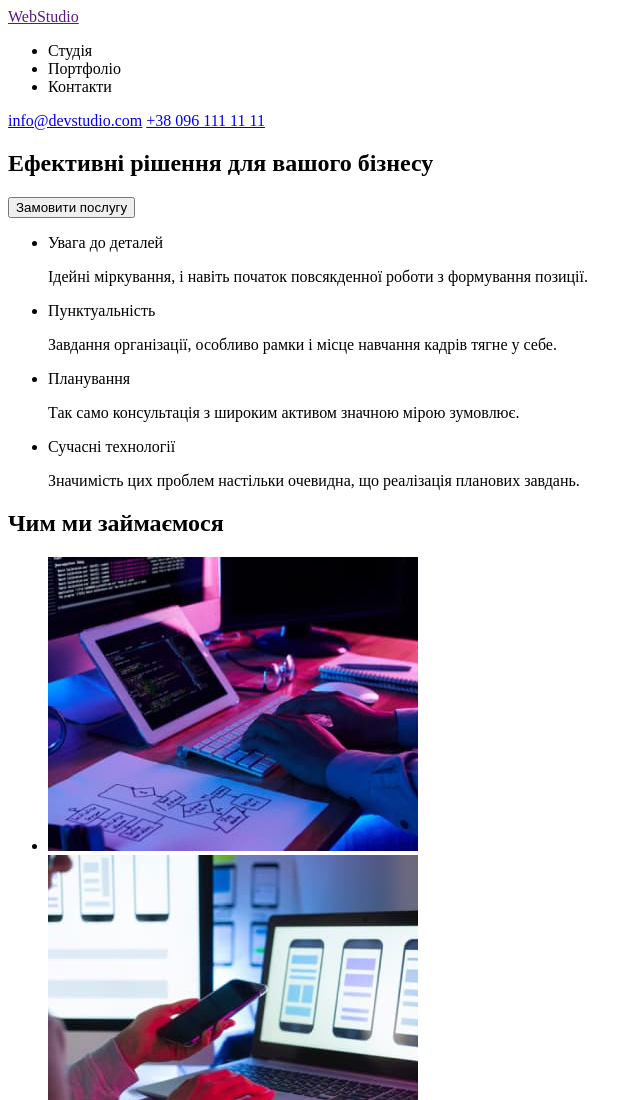
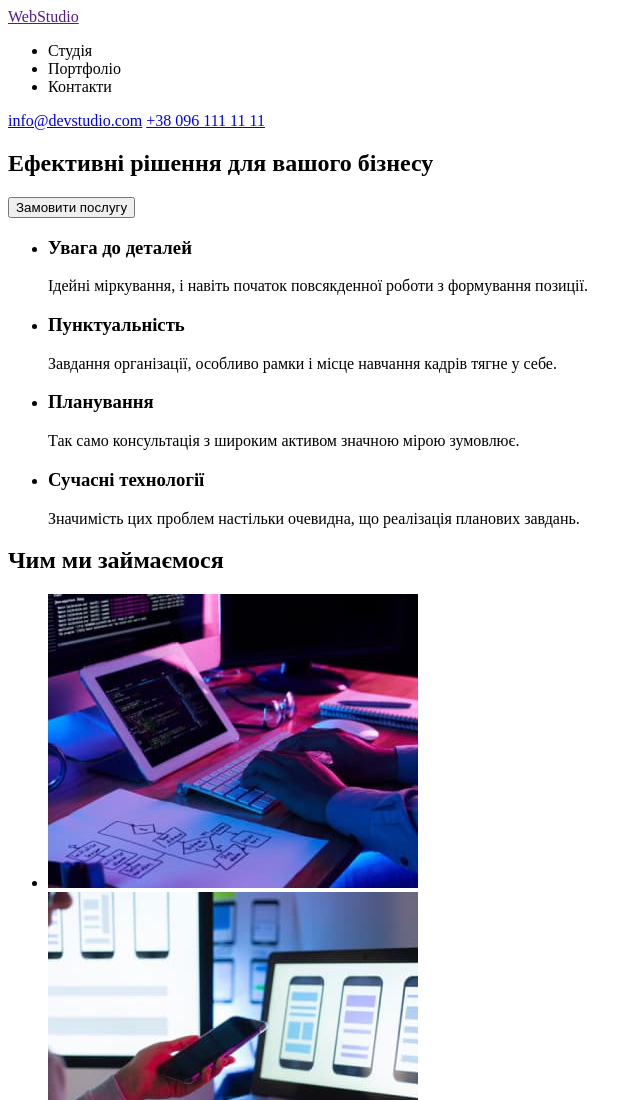
Before and after one commit to Hellblazer98/goit-markup-hw-01, a plain HTML site: page index.html in a window 1280 px wide. Shown: the top 1100 px of the page, without its empty margins (0-640 px from the left). Drawn offline with Linux system fonts and the light colour scheme.

Commit message:
changed p to h3

```diff
--- a/index.html
+++ b/index.html
@@ -29,19 +29,19 @@
       <section>
         <ul>
           <li>
-            <p>Увага до деталей</p>
+            <h3>Увага до деталей</h3>
             <p>Ідейні міркування, і навіть початок повсякденної роботи з формування позиції.</p>
           </li>
           <li>
-            <p>Пунктуальність</p>
+            <h3>Пунктуальність</h3>
             <p>Завдання організації, особливо рамки і місце навчання кадрів тягне у себе.</p>
           </li>
           <li>
-            <p>Планування</p>
+            <h3>Планування</h3>
             <p>Так само консультація з широким активом значною мірою зумовлює.</p>
           </li>
           <li>
-            <p>Сучасні технології</p>
+            <h3>Сучасні технології</h3>
             <p>Значимість цих проблем настільки очевидна, що реалізація планових завдань.</p>
           </li>
         </ul>
```
